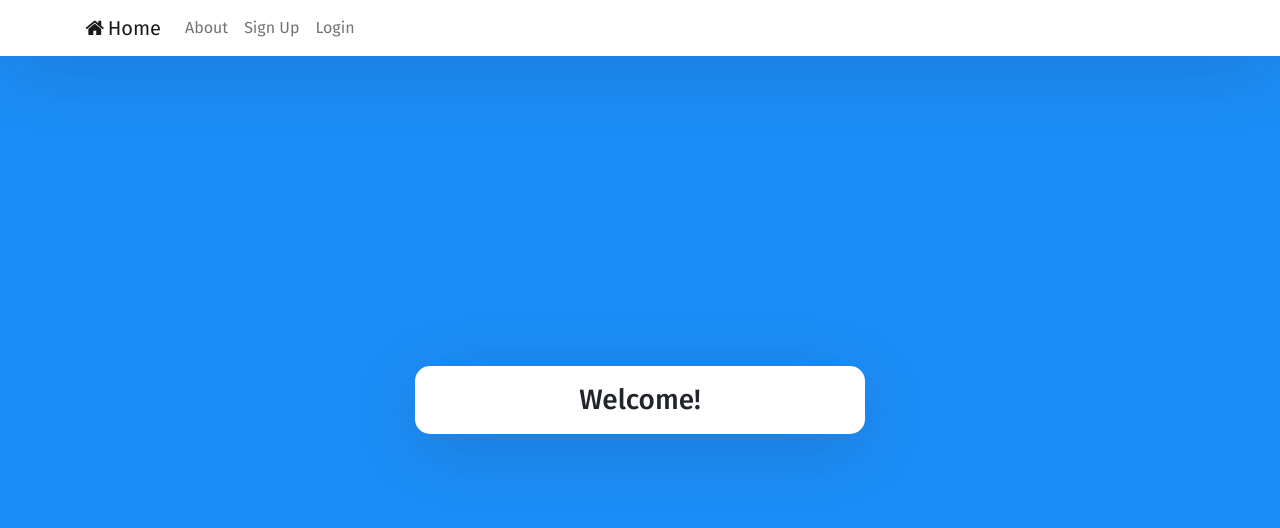
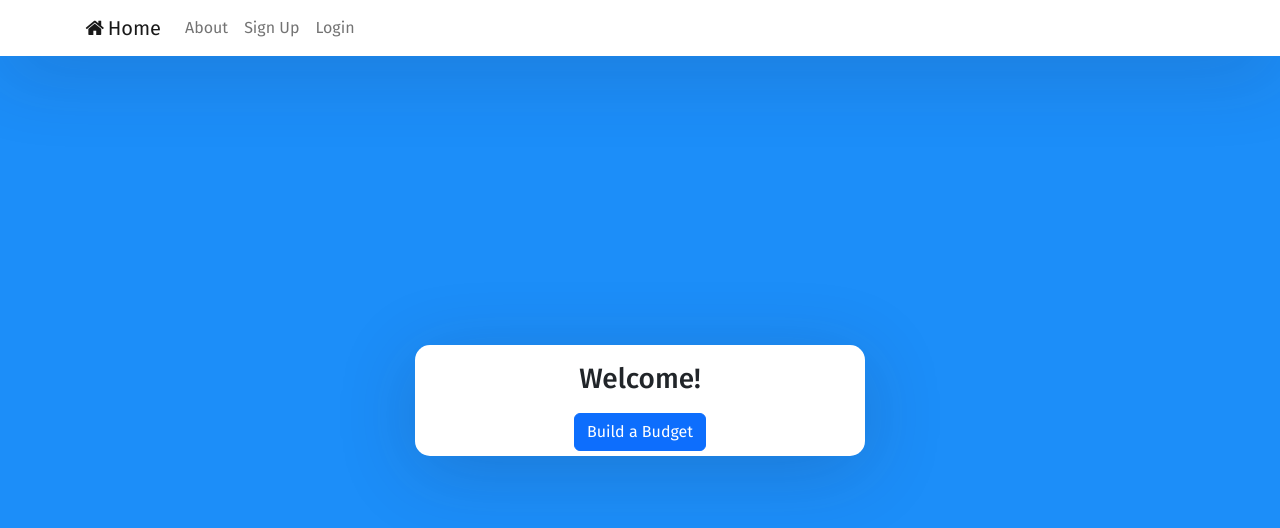
Before and after one commit to Mark-Donohue/budget-app-v2, a Vue app in the folder client/: page / in a window 1280 px wide. Shown: the top 528 px of the page. Built offline with nearby package versions, Linux system fonts and the light colour scheme.

Commit message:
Add not found route, add initial backend setup

```diff
--- a/client/src/router/index.js
+++ b/client/src/router/index.js
@@ -3,27 +3,29 @@ import HomeView from '../views/HomeView.vue'
 import AboutView from '../views/AboutView.vue'
 import LoginView from '../views/LoginView.vue'
 import RegisterView from '../views/RegisterView.vue'
+import NotFoundViewVue from '@/views/NotFoundView.vue'
 
 const routes = [
   {
     path: '/',
     name: 'Home',
     component: HomeView,
-  },
-  {
+  }, {
     path: '/about',
     name: 'About',
     component: AboutView,
-  },
-  {
+  }, {
     path: '/login',
     name: 'Login',
     component: LoginView,
-  },
-  {
+  }, {
     path: '/register',
     name: 'Register',
     component: RegisterView,
+  }, {
+    path: '/:pathMatch(.*)*',
+    name: 'NotFound',
+    component: NotFoundViewVue,
   }
 ]
 
--- a/client/src/views/HomeView.vue
+++ b/client/src/views/HomeView.vue
@@ -2,6 +2,9 @@
   <div class="auth-wrapper">
     <div class="auth-inner">
       <h3>Welcome!</h3>
+      <div class="btn-login">
+        <button class="btn btn-primary btn-block">Build a Budget</button>
+      </div>
     </div>
   </div>
 </template>
@@ -18,5 +21,9 @@ export default {
 </script>
 
 <style scoped>
+  .auth-wrapper .btn-login {
+    text-align: center;
+    padding-bottom: 5px;
+  }
 
 </style>
--- /dev/null
+++ b/client/src/views/NotFoundView.vue
@@ -0,0 +1,19 @@
+<template>
+  <div class="auth-wrapper">
+    <div class="auth-inner">
+      <h1>404: Page Not Found</h1>
+    </div>
+  </div>
+</template>
+
+<script>
+  export default {
+    name: 'NotFoundView'
+  }
+</script>
+
+<style scoped>
+  h1 {
+    text-align: center;
+  }
+</style>
```
Also changed, not shown: 1 other file (tests, documents, lock files or other folders).
